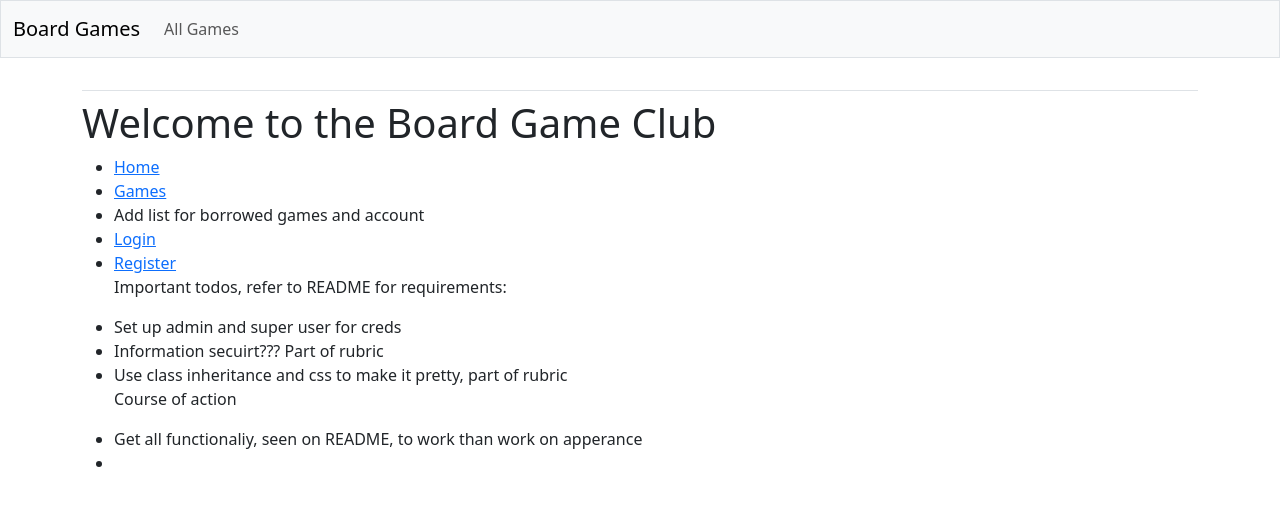
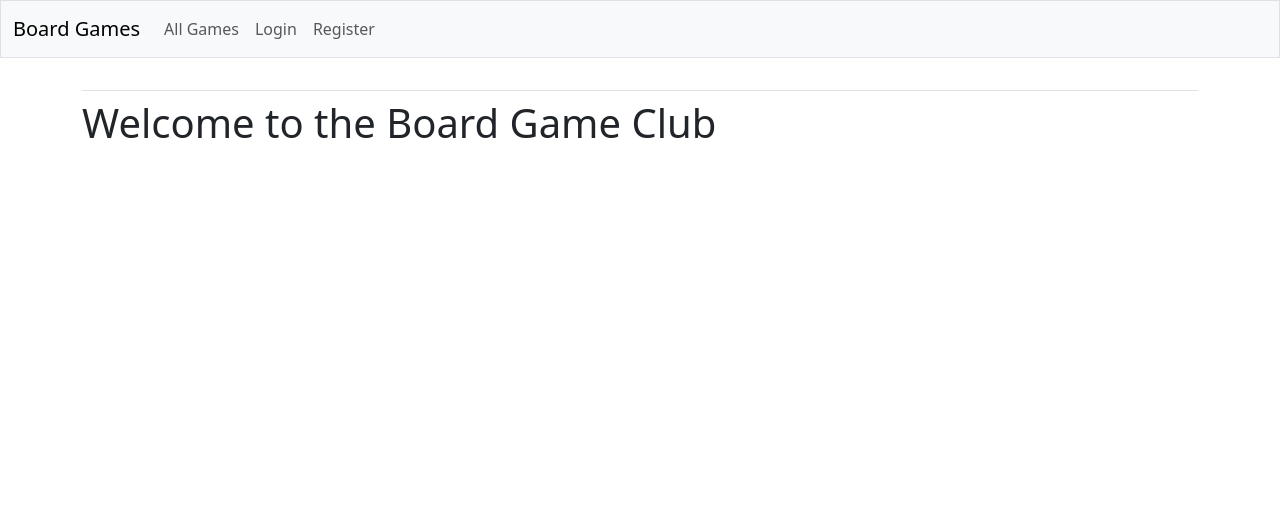
Before and after one commit to CasperMikael101/Board_Game_Club, a Django app: template board_game_club/templates/board_game_club/home.html in a window 1280 px wide. Shown: the top 506 px of the page. Run offline with Django 5.2, Linux system fonts and the light colour scheme; the template is opened without the code that fills it, so the values that code supplies are empty; some libraries are stand-ins or nearby versions.

Commit message:
asdjflksj

```diff
--- a/board_game_club/templates/board_game_club/add_game.html
+++ b/board_game_club/templates/board_game_club/add_game.html
@@ -1,3 +1,5 @@
+{% extends 'board_game_club/base.html' %}
+
 <!DOCTYPE html>
 <html lang="en">
 <head>
@@ -5,6 +7,7 @@
     <title>Add a New Game - Board Game Club</title>
 </head>
 <body>
+    {% block content %}
     <h1>Add a New Game</h1>
     <form method="post">
         {% csrf_token %}
@@ -17,5 +20,6 @@
         <button type="submit">Add Game</button>
     </form>
     <a href="{% url 'game_list' %}">Back to All Games</a>
+    {% endblock %}
 </body>
 </html>
--- a/board_game_club/templates/board_game_club/base.html
+++ b/board_game_club/templates/board_game_club/base.html
@@ -13,7 +13,7 @@
 <body>
   <nav class="navbar navbar-expand-md navbar-light bg-light mb-4 border">
     <div class="container-fluid">
-      <a class="navbar-brand" href="{% url 'game_list' %}">
+      <a class="navbar-brand" href="{% url 'home' %}">
           Board Games</a>
 
       <button class="navbar-toggler" type="button" data-bs-toggle="collapse"
@@ -28,6 +28,25 @@
             <a class="nav-link" href="{% url 'game_list' %}">
                 All Games</a>
           </li>
+
+          {% if user.is_authenticated %}
+                <li>
+                    <form method="post" action="{% url 'logout' %}">
+                        {% csrf_token %}
+                        <button type="submit">Logout</button>
+                    </form>
+                </li>
+          {% else %}
+
+          <li class="nav-item">
+            <a class="nav-link" href="{% url 'login' %}">
+                Login</a>
+          </li>
+          <li class="nav-item">
+            <a class="nav-link" href="{% url 'register' %}">
+                Register</a>
+          </li>
+          {% endif %}
         </ul> <!-- End of links on left side of navbar -->
 
         <!-- Account-related links -->
@@ -35,13 +54,7 @@
 
         </ul> <!-- End of account-related links -->
 
-        {% if user.is_authenticated %}
-          <form action="{% url 'accounts:logout' %}" method="post">
-            {% csrf_token %}
-            <button name="submit" class="btn btn-outline-secondary btn-sm">
-              Log out</button>
-          </form>
-        {% endif %}
+
       </div> <!-- Closes collapsible parts of navbar -->
     </div> <!-- Closes navbar's container -->
   </nav> <!-- End of navbar -->
--- a/board_game_club/templates/board_game_club/delete_game.html
+++ b/board_game_club/templates/board_game_club/delete_game.html
@@ -1,3 +1,5 @@
+{% extends 'board_game_club/base.html' %}
+
 <!DOCTYPE html>
 <html lang="en">
 <head>
@@ -5,6 +7,7 @@
     <title>Delete Game - {{ game.title }}</title>
 </head>
 <body>
+    {% block content %}
     <h1>Delete Game - {{ game.title }}</h1>
     <p>Are you sure you want to delete this game?</p>
     <form method="post">
@@ -12,5 +15,6 @@
         <button type="submit">Yes, Delete</button>
         <a href="{% url 'game_detail' game.id %}">Cancel</a>
     </form>
+    {% endblock %}
 </body>
 </html>
--- a/board_game_club/templates/board_game_club/edit_game.html
+++ b/board_game_club/templates/board_game_club/edit_game.html
@@ -1,3 +1,5 @@
+{% extends 'board_game_club/base.html' %}
+
 <!DOCTYPE html>
 <html lang="en">
 <head>
@@ -5,6 +7,7 @@
     <title>Edit Game - {{ game.title }}</title>
 </head>
 <body>
+    {% block content %}
     <h1>Edit Game - {{ game.title }}</h1>
     <form method="post">
         {% csrf_token %}
@@ -17,5 +20,6 @@
         <button type="submit">Save Changes</button>
     </form>
     <a href="{% url 'game_detail' game.id %}">Back to Game Details</a>
+    {% endblock %}
 </body>
 </html>
--- a/board_game_club/templates/board_game_club/game_detail.html
+++ b/board_game_club/templates/board_game_club/game_detail.html
@@ -1,3 +1,5 @@
+{% extends 'board_game_club/base.html' %}
+
 <!DOCTYPE html>
 <html lang="en">
 <head>
@@ -5,6 +7,7 @@
     <title>{{ game.title }} - Details</title>
 </head>
 <body>
+    {% block content %}
     <h1>{{ game.title }}</h1>
     <p>{{ game.description }}</p>
     <p>Available: {{ game.is_available }}</p>
@@ -30,5 +33,6 @@
 
 
     <a href="{% url 'game_list' %}">Back to All Games</a>
+    {% endblock %}
 </body>
 </html>
--- a/board_game_club/templates/board_game_club/game_list.html
+++ b/board_game_club/templates/board_game_club/game_list.html
@@ -1,3 +1,5 @@
+{% extends 'board_game_club/base.html' %}
+
 <!DOCTYPE html>
 <html lang="en">
 <head>
@@ -5,6 +7,7 @@
     <title>All Games - Board Game Club</title>
 </head>
 <body>
+    {% block content %}
     <h1>All Board Games</h1>
     <p>Max 3 board games per person.</p>
     <ul>
@@ -22,5 +25,6 @@
     {% endfor %}
     </ul>
     <a href="{% url 'add_game' %}">Add a New Game</a>
+    {% endblock %}
 </body>
 </html>
--- a/board_game_club/templates/board_game_club/home.html
+++ b/board_game_club/templates/board_game_club/home.html
@@ -13,28 +13,6 @@
 
     <nav>
         <ul>
-            <li><a href="{% url 'home' %}">Home</a></li>
-            <li><a href="{% url 'game_list' %}">Games</a></li>
-            <li>Add list for borrowed games and account </li>
-            {% if user.is_authenticated %}
-                <li>
-                    <form method="post" action="{% url 'logout' %}">
-                        {% csrf_token %}
-                        <button type="submit">Logout</button>
-                    </form>
-                </li>
-            {% else %}
-                <li><a href="{% url 'login' %}">Login</a></li>
-                <li><a href="{% url 'register' %}">Register</a></li>
-            {% endif %}
-            <p>Important todos, refer to README for requirements:   </p>
-            <li>Set up admin and super user for creds</li>
-            <li>Information secuirt??? Part of rubric</li>
-            <li>Use class inheritance and css to make it pretty, part of rubric</li>
-            <p>Course of action</p>
-            <li>Get all functionaliy, seen on README, to work than work on apperance</li>
-            <li></li>
-
 
         </ul>
     </nav>
--- a/board_game_club/templates/board_game_club/login.html
+++ b/board_game_club/templates/board_game_club/login.html
@@ -1,3 +1,5 @@
+{% extends 'board_game_club/base.html' %}
+
 <!DOCTYPE html>
 <html lang="en">
 
@@ -11,11 +13,13 @@
     <title>Login</title>
 </head>
 <body>
+    {% block content %}
     <h1>Login</h1>
     <form method="post">
         {% csrf_token %}
         {{ form.as_p }}
         <button type="submit">Login</button>
     </form>
+    {% endblock %}
 </body>
 </html>
--- a/board_game_club/templates/board_game_club/register.html
+++ b/board_game_club/templates/board_game_club/register.html
@@ -1,3 +1,5 @@
+{% extends 'board_game_club/base.html' %}
+
 <!DOCTYPE html>
 <html lang="en">
 <head>
@@ -5,11 +7,13 @@
     <title>Register</title>
 </head>
 <body>
+    {% block content %}
     <h1>Register</h1>
     <form method="post">
         {% csrf_token %}
         {{ form.as_p }}
         <button type="submit">Register</button>
     </form>
+    {% endblock %}
 </body>
 </html>
--- a/game_club_project/game_club_project/settings.py
+++ b/game_club_project/game_club_project/settings.py
@@ -37,6 +37,7 @@ INSTALLED_APPS = [
     'django.contrib.sessions',
     'django.contrib.messages',
     'django.contrib.staticfiles',
+    'django-bootstrap5'
 ]
 
 MIDDLEWARE = [
```
Also changed, not shown: db.sqlite3.
